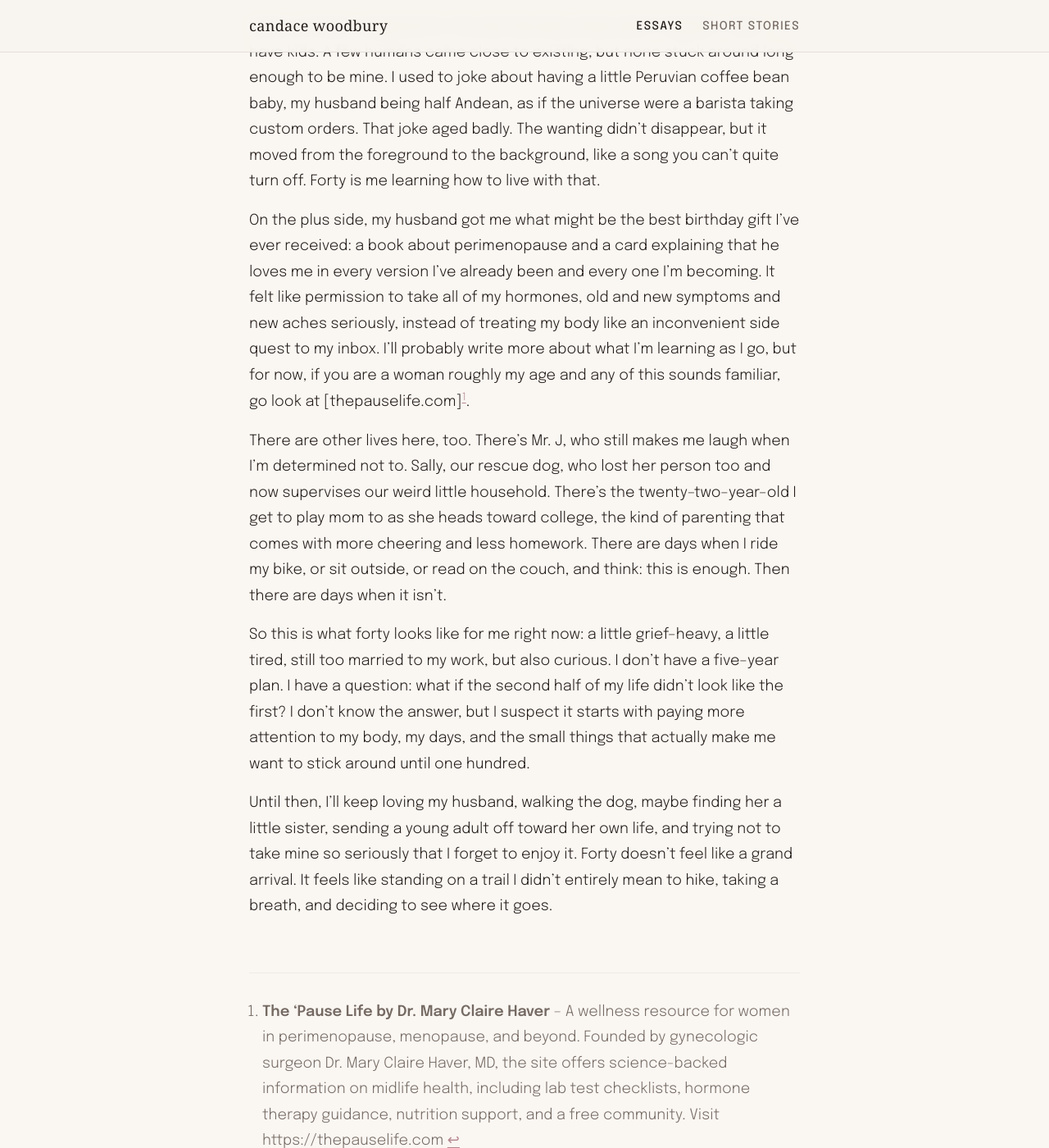
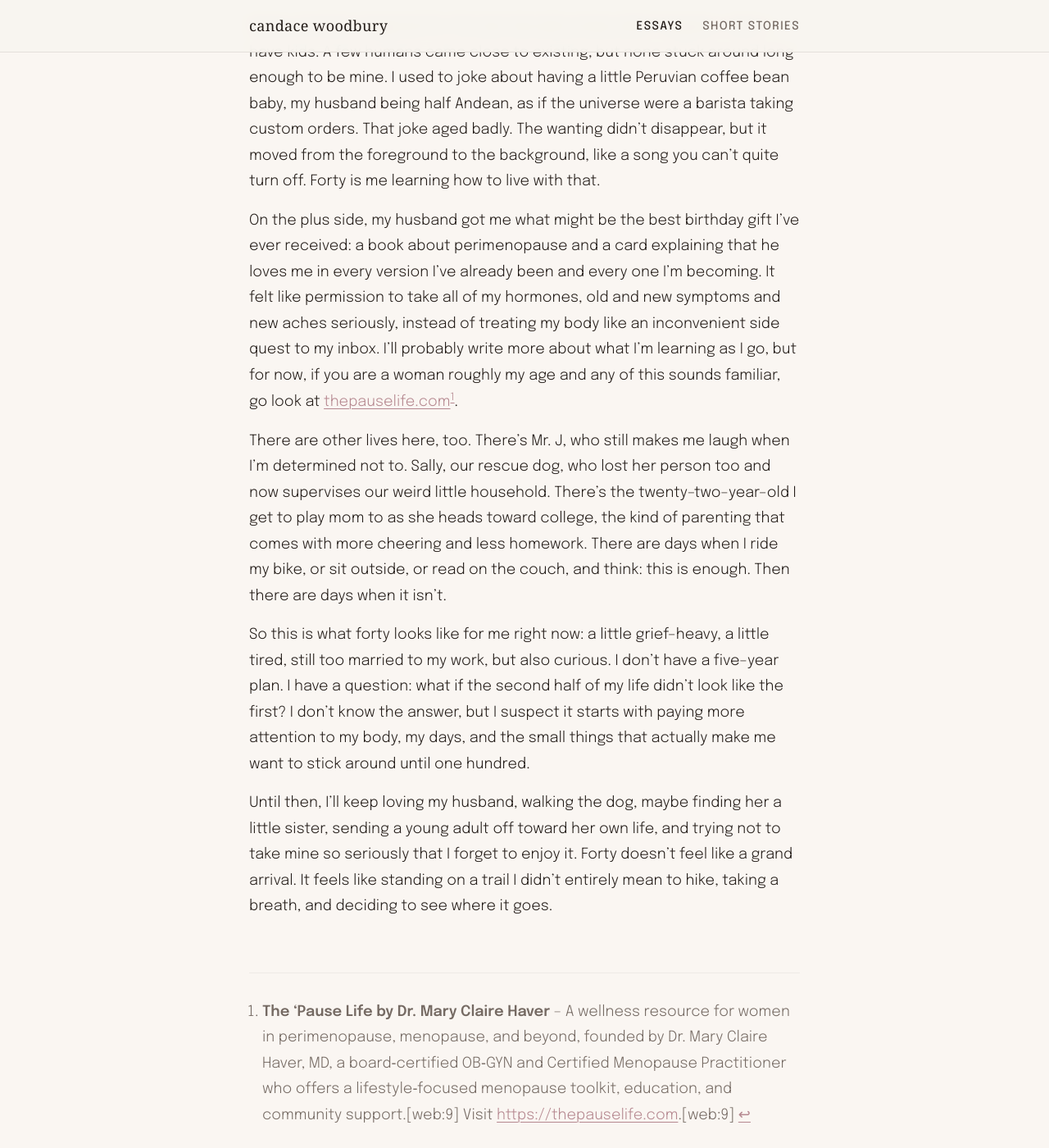
Before and after one commit to candacemonster/candace-woodbury, a Jekyll site: the page built from _posts/2026-05-06-this-is-fourty.md, in a window 1280 px wide and 1400 px high, scrolled down 1090 px. Shown: the whole window at 82% size. Built offline with Jekyll 4.4.1, drawn with Linux system fonts in a browser that asks for light colours; some web fonts are replaced.

Commit message:
update 05-06 essay

```diff
--- a/_posts/2026-05-06-this-is-fourty.md
+++ b/_posts/2026-05-06-this-is-fourty.md
@@ -7,7 +7,9 @@ affiliates: false
 ---
 
 
+
 I always thought forty would feel like something.
+
 
 
 I turned forty at 5:35 p.m. on May 6, exactly forty years after my mother finished an eighteen–hour argument with my existence. I like to think we've both been tired ever since. There were no big parties, no surprise trips, no "Welcome to your fabulous forties!" banners. Just the quiet click of another decade sliding into place.
@@ -28,5 +30,4 @@ Until then, I'll keep loving my husband, walking the dog, maybe finding her a li
 
 
 
-
-[^1]: **The 'Pause Life by Dr. Mary Claire Haver** – A wellness resource for women in perimenopause, menopause, and beyond. Founded by gynecologic surgeon Dr. Mary Claire Haver, MD, the site offers science-backed information on midlife health, including lab test checklists, hormone therapy guidance, nutrition support, and a free community. Visit https://thepauselife.com
+[^1]: **The 'Pause Life by Dr. Mary Claire Haver** – A wellness resource for women in perimenopause, menopause, and beyond, founded by Dr. Mary Claire Haver, MD, a board‑certified OB‑GYN and Certified Menopause Practitioner who offers a lifestyle‑focused menopause toolkit, education, and community support.[web:9] Visit [https://thepauselife.com](https://thepauselife.com).[web:9]
```
Also changed, not shown: other parts of _posts/2026-05-06-this-is-fourty.md (+1 -1 lines).
